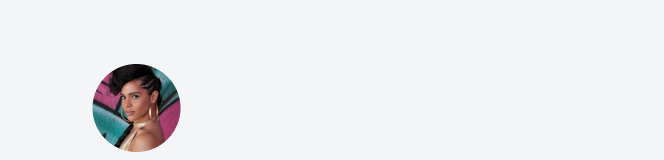
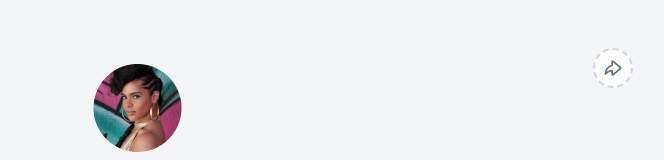
Before and after one commit to Cornerstone-04/zuri-frontend-stage-1, a React (Create React App) app: page / in a window 1280 px wide. Shown: the top 160 px of the page, without its empty margins (503-1167 px from the left). Built offline with nearby package versions, Linux system fonts and the light colour scheme.

Commit message:
Add share button

```diff
--- a/src/App.jsx
+++ b/src/App.jsx
@@ -1,11 +1,11 @@
 import React from "react";
-import { Github, I4G, Logo, ProfilePic, Slack } from "./assets";
+import { Github, I4G, Logo, ProfilePic, Slack, Share } from "./assets";
 
 const App = () => {
   return (
     <div className="bg-zuriBg min-h-screen flex flex-col justify-start items-center gap-8 sm:gap-14 relative">
       {/* profile */}
-      <div className="mt-16 flex flex-col justify-center items-center gap-6">
+      <div className="mt-16 w-full flex flex-col justify-center items-center gap-6">
         <img src={ProfilePic} alt="" id="profile__img" />
         <p className="font-bold text-zuriGray-900 text-xl font-default">
           Annette Black
@@ -14,7 +14,9 @@ const App = () => {
           <p id="slack">Ephraim Cornerstone</p>
         </noscript>
       </div>
-
+      <div className="bg-white hover:bg-zuriGray-50 absolute top-12 right-4 sm:right-12 md:right-36 w-10 h-10 flex justify-center items-center rounded-full border-2 border-dashed border-zuriGray-300 cursor-pointer">
+        <img src={Share} alt="" />
+      </div>
       {/* link boxes */}
       <div className="flex flex-col justify-center items-center gap-6 w-full px-4 sm:px-12 lg:px-36">
         <a
--- a/src/assets/index.jsx
+++ b/src/assets/index.jsx
@@ -1,7 +1,9 @@
 import Github from "./icons/github.svg";
 import Slack from "./icons/slack.svg";
+import Share from "./icons/share.svg";
+
 import ProfilePic from "./images/profile__img.png";
 import I4G from "./images/I4G.svg";
 import Logo from "./images/logo.svg";
 
-export { Github, I4G, Logo, Slack, ProfilePic };
+export { Github, I4G, Logo, Slack, ProfilePic, Share };
--- a/src/output.css
+++ b/src/output.css
@@ -557,8 +557,24 @@ video {
   --tw-backdrop-sepia:  ;
 }
 
+.absolute{
+  position: absolute;
+}
+
 .relative{
   position: relative;
+}
+
+.top-10{
+  top: 2.5rem;
+}
+
+.right-4{
+  right: 1rem;
+}
+
+.top-12{
+  top: 3rem;
 }
 
 .m-auto{
@@ -573,6 +589,10 @@ video {
   display: flex;
 }
 
+.h-10{
+  height: 2.5rem;
+}
+
 .min-h-screen{
   min-height: 100vh;
 }
@@ -581,8 +601,16 @@ video {
   width: 100%;
 }
 
+.w-10{
+  width: 2.5rem;
+}
+
 .max-w-custom{
   max-width: 1216px;
+}
+
+.cursor-pointer{
+  cursor: pointer;
 }
 
 .flex-col{
@@ -609,8 +637,20 @@ video {
   gap: 1.5rem;
 }
 
+.rounded-full{
+  border-radius: 9999px;
+}
+
+.border-2{
+  border-width: 2px;
+}
+
 .border-t-1{
   border-top-width: 1px;
+}
+
+.border-dashed{
+  border-style: dashed;
 }
 
 .border-zuriGray-200{
@@ -618,9 +658,19 @@ video {
   border-color: rgb(234 236 240 / var(--tw-border-opacity));
 }
 
+.border-zuriGray-300{
+  --tw-border-opacity: 1;
+  border-color: rgb(208 213 221 / var(--tw-border-opacity));
+}
+
 .bg-zuriBg{
   --tw-bg-opacity: 1;
   background-color: rgb(244 245 247 / var(--tw-bg-opacity));
+}
+
+.bg-white{
+  --tw-bg-opacity: 1;
+  background-color: rgb(255 255 255 / var(--tw-bg-opacity));
 }
 
 .px-4{
@@ -721,6 +771,17 @@ video {
     font-size: 1.125rem;
     line-height: 1.75rem;
   }
+}
+
+.hover\:bg-zuriGray-50:hover{
+  --tw-bg-opacity: 1;
+  background-color: rgb(249 250 251 / var(--tw-bg-opacity));
+}
+
+@media (min-width: 640px){
+  .sm\:right-12{
+    right: 3rem;
+  }
 
   .sm\:flex-row{
     flex-direction: row;
@@ -740,6 +801,16 @@ video {
   }
 }
 
+@media (min-width: 768px){
+  .md\:right-32{
+    right: 8rem;
+  }
+
+  .md\:right-36{
+    right: 9rem;
+  }
+}
+
 @media (min-width: 1024px){
   .lg\:px-36{
     padding-left: 9rem;
```
Also changed, not shown: src/assets/icons/share.svg (added).
